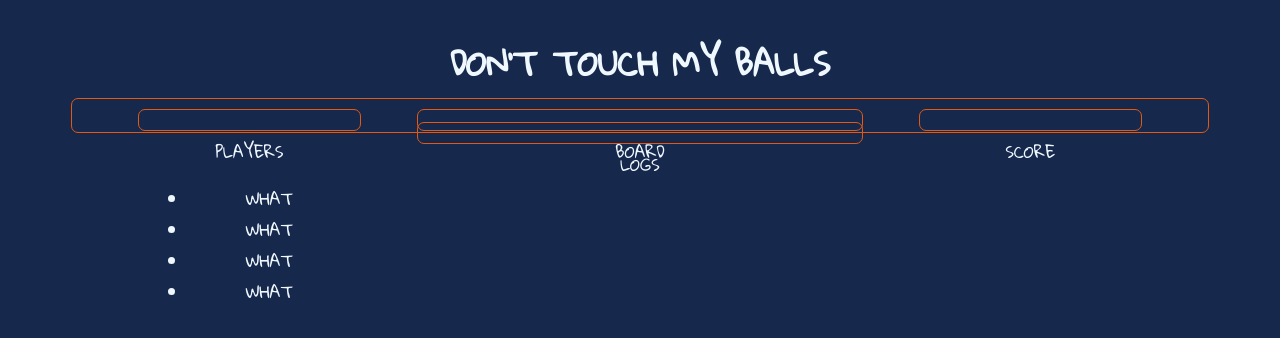
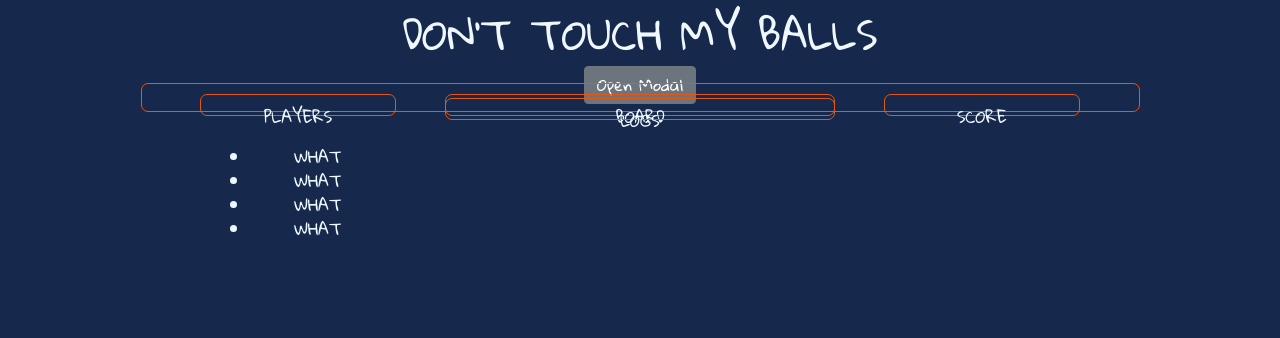
Before and after one commit to am9805/dont-touch-my-balls-frontend, a Vue app: page / in a window 1280 px wide. Shown: the top 338 px of the page. Built offline with nearby package versions, Linux system fonts and the light colour scheme; no server answers.

Commit message:
adding login events

```diff
--- a/package.json
+++ b/package.json
@@ -8,6 +8,8 @@
     "lint": "vue-cli-service lint"
   },
   "dependencies": {
+    "bootstrap": "^4.3.1",
+    "bootstrap-vue": "^2.0.0-rc.25",
     "core-js": "^2.6.5",
     "socket.io-client": "^2.2.0",
     "vue": "^2.6.10"
--- a/src/App.vue
+++ b/src/App.vue
@@ -1,11 +1,16 @@
 <template>
   <div id="app">
-    <Main msg="Welcome to Your Vue.js App"/>
+    <Main/>
   </div>
 </template>
 
 <script>
 import Main from './components/main.vue'
+import BootstrapVue from 'bootstrap-vue'
+import 'bootstrap/dist/css/bootstrap.css'
+import 'bootstrap-vue/dist/bootstrap-vue.css'
+import Vue from 'vue'
+Vue.use(BootstrapVue)
 
 export default {
   name: 'app',
--- a/src/components/main.vue
+++ b/src/components/main.vue
@@ -2,32 +2,56 @@
   <div class="container">
     <div class="header">
       <h1>DON'T TOUCH MY BALLS</h1>
+      <div>
+        <b-button @click="$bvModal.show('modal-scoped')">Open Modal</b-button>
+        <b-modal id="modal-scoped">
+          <p class="my-4">Player Username!</p>
+          <input v-model="msg">
+          <b-button size="sm" variant="outline-danger" @click="okModal()" modal-ok> OK </b-button>
+        </b-modal>
+      </div>
     </div>
     <div class="main">
-      <PlayersList class="players"/>
-      <Board class="board"/>
-      <Score class="score"/>
-      <Logs class="logs"/>
-
+      <PlayersList class="players" />
+      <Board class="board" />
+      <Score class="score" />
+      <Logs class="logs" />
     </div>
   </div>
 </template>
 
 <script>
-import Board from './board';
-import Score from './score';
-import Logs from './logs';
-import PlayersList from './players-list';
+import Board from "./board";
+import Score from "./score";
+import Logs from "./logs";
+import PlayersList from "./players-list";
+import {SocketService} from '../services/socket.service';
 export default {
   name: "Main",
-  props: {
-    msg: String
+  data() {
+    return {
+      msg: '',
+      socketService: new SocketService()
+
+
+    }
   },
   components: {
     Board,
     Score,
     Logs,
     PlayersList
+  },
+  methods: {
+    okModal(){
+      this.socketService.loginPlayer(this.msg)
+    },
+    getSocket(){
+      this.socketService.loginPlayerSuccess();
+    }
+  },
+  mounted(){
+    this.getSocket();
   }
 };
 </script>
@@ -49,57 +73,60 @@ a {
   color: #42b983;
 }
 
-.container{
+.my-4{
+  color: black;
+}
+.container {
   width: 100%;
   height: 100%;
   display: grid;
-  grid-template-columns: 5% 90% 5% ;
-  grid-template-rows:  5% 20% 10% 60% 5%;
-
+  grid-template-columns: 5% 90% 5%;
+  grid-template-rows: 5% 20% 10% 60% 5%;
 }
 
-.header{
+.header {
   grid-row: 1;
   grid-column: 2;
 }
 
-.main{
+.main {
   display: grid;
   grid-template-columns: 5% 20% 5% 40% 5% 20% 5%;
-  grid-template-rows:  5% 50% 5% 35% 5%;
+  grid-template-rows: 5% 50% 5% 35% 5%;
   grid-column: 2;
   grid-row: 3;
 }
 
-.players{
+.players {
   grid-column: 2;
   grid-row-start: 1;
-  grid-row-end: 6;
+  grid-row-end: 5;
 }
 
-.board{
+.board {
   grid-column: 4;
-
+  grid-row-start: 1;
+  grid-row-end: 3;
 }
 
-.score{
+.score {
   grid-column: 6;
   grid-row-start: 1;
-  grid-row-end: 6;
-
+  grid-row-end: 5;
 }
 
-.logs{
+.logs {
   grid-column: 4;
-  grid-row-start: 5;
-
+  grid-row-start: 4;
 }
 
-.players, .board, .score, .logs, .main{
-
+.players,
+.board,
+.score,
+.logs,
+.main {
   padding: 10px;
-  border: 1px solid #E55812;
+  border: 1px solid #e55812;
   border-radius: 7px;
-
 }
 </style>
--- a/src/services/socket.service.js
+++ b/src/services/socket.service.js
@@ -0,0 +1,26 @@
+import io from 'socket.io-client';
+
+export class SocketService {
+  constructor() {}
+
+  name = '';
+  message = '';
+  messages = [];
+  socket = io('localhost:3001');
+
+  loginPlayer(name) {
+    this.socket.emit('PLAYER_CONNECTION', {
+      name
+    });
+    console.log(name);
+  }
+
+  loginPlayerSuccess() {
+    this.socket.on('PLAYER_ADDITION', data => {
+      console.log('client message', data);
+    });
+  }
+  getSocketSession() {
+    return this.socket;
+  }
+}
```
Also changed, not shown: 1 other file (tests, documents, lock files or other folders). Lines whose indentation alone changed are shown as unchanged.
